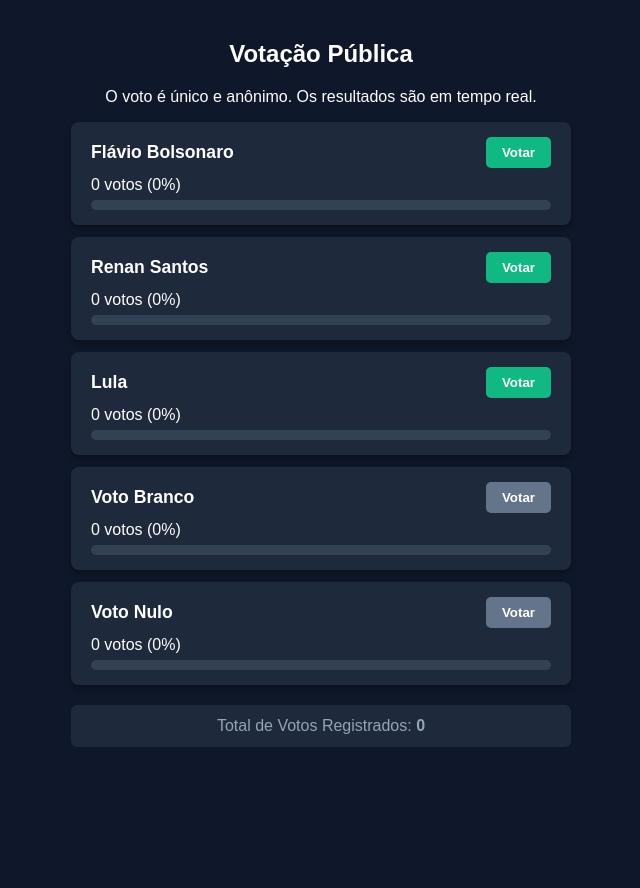
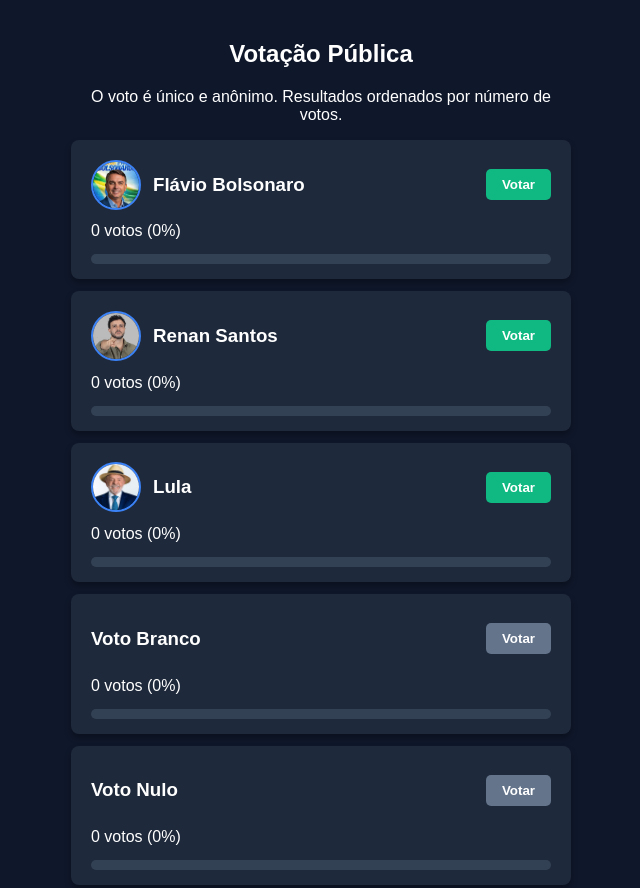
Before and after one commit to Wellfibra/Wellfibra, a plain HTML site: page index.html in a window 1280 px wide. Shown: the top 888 px of the page, without its empty margins (319-959 px from the left). Before the commit the page ends 800 px from the top, so only its background shows below. Drawn offline with Linux system fonts and the light colour scheme; no server answers.

Commit message:
Add files via upload

```diff
--- a/app.js
+++ b/app.js
@@ -8,7 +8,6 @@ import {
   onSnapshot
 } from "https://www.gstatic.com/firebasejs/12.17.1/firebase-firestore.js";
 
-// Suas credenciais do Firebase
 const firebaseConfig = {
   apiKey: "AIzaSyDB76IXhjcjaa7FQVpSiYN4cF-YFcRB2J0",
   authDomain: "sistema-votacao-562ec.firebaseapp.com",
@@ -18,13 +17,12 @@ const firebaseConfig = {
   appId: "1:181737767025:web:5d633486e1a36c417ddbd0"
 };
 
-// Inicializa o Firebase e o Banco de Dados
 const app = initializeApp(firebaseConfig);
 const db = getFirestore(app);
 
 const candidatos = ['flavio', 'renan', 'lula', 'branco', 'nulo'];
 
-// Escuta as alterações no banco de dados em tempo real
+// Escuta as alterações no Firestore em tempo real
 onSnapshot(collection(db, 'votacao'), (snapshot) => {
   let votosTotais = 0;
   const contagemVotos = { flavio: 0, renan: 0, lula: 0, branco: 0, nulo: 0 };
@@ -38,22 +36,41 @@ onSnapshot(collection(db, 'votacao'), (snapshot) => {
     }
   });
 
-  // Atualiza o texto na tela
   document.getElementById('total-geral').innerText = votosTotais;
 
+  // Atualiza as estatísticas e grava a quantidade de votos no atributo do elemento
   candidatos.forEach((id) => {
     const qtdVotos = contagemVotos[id];
     const porcentagem = votosTotais > 0 ? ((qtdVotos / votosTotais) * 100).toFixed(1) : 0;
 
     const spanStats = document.getElementById(`stats-${id}`);
     const barFill = document.getElementById(`bar-${id}`);
+    const cardElement = document.getElementById(`card-${id}`);
 
     if (spanStats) spanStats.innerText = `${qtdVotos} votos (${porcentagem}%)`;
     if (barFill) barFill.style.width = `${porcentagem}%`;
+    if (cardElement) cardElement.setAttribute('data-votos', qtdVotos);
   });
+
+  // Reordena os elementos na tela do mais votado para o menos votado
+  reordenarCandidatos();
 });
 
-// Registra o voto
+function reordenarCandidatos() {
+  const container = document.getElementById('opcoes-votacao');
+  const cards = Array.from(container.getElementsByClassName('card'));
+
+  // Ordenação decrescente com base no atributo data-votos
+  cards.sort((a, b) => {
+    const votosA = parseInt(a.getAttribute('data-votos')) || 0;
+    const votosB = parseInt(b.getAttribute('data-votos')) || 0;
+    return votosB - votosA;
+  });
+
+  // Anexa os cards na nova ordem dentro do container
+  cards.forEach(card => container.appendChild(card));
+}
+
 async function processarVoto(opcao) {
   if (localStorage.getItem('ja_votou') === 'true') {
     alert("Você já registrou seu voto anteriormente!");
@@ -67,21 +84,18 @@ async function processarVoto(opcao) {
   try {
     const docRef = doc(db, 'votacao', opcao);
 
-    // Soma +1 de forma segura no Firebase
     await updateDoc(docRef, {
       votos: increment(1)
     });
 
-    // Trava o navegador do usuário
     localStorage.setItem('ja_votou', 'true');
     verificarVoto();
   } catch (error) {
     console.error("Erro ao votar:", error);
-    alert("Ocorreu um erro ao registrar seu voto. Verifique a conexão.");
+    alert("Ocorreu um erro ao registrar seu voto.");
   }
 }
 
-// Bloqueia a interface para quem já votou
 function verificarVoto() {
   if (localStorage.getItem('ja_votou') === 'true') {
     const msg = document.getElementById('mensagem');
@@ -94,7 +108,6 @@ function verificarVoto() {
   }
 }
 
-// Ativa os cliques nos botões
 candidatos.forEach((id) => {
   const btn = document.getElementById(`btn-${id}`);
   if (btn) {
@@ -102,5 +115,4 @@ candidatos.forEach((id) => {
   }
 });
 
-// Roda a checagem ao abrir a página
 verificarVoto();
--- a/index.html
+++ b/index.html
@@ -8,15 +8,22 @@
     * { box-sizing: border-box; }
     body { font-family: Arial, sans-serif; background: #0f172a; color: #fff; text-align: center; padding: 20px; margin: 0; }
     .container { max-width: 500px; margin: 0 auto; }
-    .card { background: #1e293b; padding: 15px 20px; border-radius: 8px; margin-bottom: 12px; text-align: left; box-shadow: 0 4px 6px rgba(0,0,0,0.3); }
-    .card-header { display: flex; justify-content: space-between; align-items: center; margin-bottom: 8px; }
+
+    /* Layout do Card com Foto */
+    .card { background: #1e293b; padding: 15px 20px; border-radius: 8px; margin-bottom: 12px; text-align: left; box-shadow: 0 4px 6px rgba(0,0,0,0.3); display: flex; flex-direction: column; gap: 8px; }
+    .card-info { display: flex; align-items: center; justify-content: space-between; }
+    .card-perfil { display: flex; align-items: center; gap: 12px; }
+    .foto-candidato { width: 50px; height: 50px; border-radius: 50%; object-fit: cover; border: 2px solid #3b82f6; }
     .card-header h3 { margin: 0; font-size: 1.1rem; }
+
     button { background: #10b981; color: white; border: none; padding: 8px 16px; border-radius: 5px; cursor: pointer; font-weight: bold; }
     button:hover { background: #059669; }
     .btn-secundario { background: #64748b; }
     .btn-secundario:hover { background: #475569; }
+
     .progress-bar-bg { background: #334155; border-radius: 6px; height: 10px; overflow: hidden; width: 100%; margin-top: 6px; }
     .progress-bar-fill { background: #3b82f6; height: 100%; width: 0%; transition: width 0.4s ease; }
+
     #mensagem { font-size: 1.1rem; margin-top: 15px; font-weight: bold; color: #f59e0b; }
     .total-votos { font-size: 1rem; color: #94a3b8; margin-top: 20px; background: #1e293b; padding: 12px; border-radius: 6px; }
   </style>
@@ -25,40 +32,51 @@
 
   <div class="container">
     <h2>Votação Pública</h2>
-    <p>O voto é único e anônimo. Os resultados são em tempo real.</p>
+    <p>O voto é único e anônimo. Resultados ordenados por número de votos.</p>
 
     <div id="mensagem"></div>
 
+    <!-- Container onde a lista de candidatos será reordenada -->
     <div id="opcoes-votacao">
-      <div class="card">
-        <div class="card-header">
-          <h3>Flávio Bolsonaro</h3>
+
+      <div class="card" id="card-flavio" data-votos="0">
+        <div class="card-info">
+          <div class="card-perfil">
+            <img src="Flavio.png" alt="Flávio Bolsonaro" class="foto-candidato">
+            <h3>Flávio Bolsonaro</h3>
+          </div>
           <button id="btn-flavio">Votar</button>
         </div>
         <span id="stats-flavio">0 votos (0%)</span>
         <div class="progress-bar-bg"><div class="progress-bar-fill" id="bar-flavio"></div></div>
       </div>
 
-      <div class="card">
-        <div class="card-header">
-          <h3>Renan Santos</h3>
+      <div class="card" id="card-renan" data-votos="0">
+        <div class="card-info">
+          <div class="card-perfil">
+            <img src="Renan.png" alt="Renan Santos" class="foto-candidato">
+            <h3>Renan Santos</h3>
+          </div>
           <button id="btn-renan">Votar</button>
         </div>
         <span id="stats-renan">0 votos (0%)</span>
         <div class="progress-bar-bg"><div class="progress-bar-fill" id="bar-renan"></div></div>
       </div>
 
-      <div class="card">
-        <div class="card-header">
-          <h3>Lula</h3>
+      <div class="card" id="card-lula" data-votos="0">
+        <div class="card-info">
+          <div class="card-perfil">
+            <img src="Lula.png" alt="Lula" class="foto-candidato">
+            <h3>Lula</h3>
+          </div>
           <button id="btn-lula">Votar</button>
         </div>
         <span id="stats-lula">0 votos (0%)</span>
         <div class="progress-bar-bg"><div class="progress-bar-fill" id="bar-lula"></div></div>
       </div>
 
-      <div class="card">
-        <div class="card-header">
+      <div class="card" id="card-branco" data-votos="0">
+        <div class="card-info">
           <h3>Voto Branco</h3>
           <button id="btn-branco" class="btn-secundario">Votar</button>
         </div>
@@ -66,14 +84,15 @@
         <div class="progress-bar-bg"><div class="progress-bar-fill" id="bar-branco" style="background:#64748b;"></div></div>
       </div>
 
-      <div class="card">
-        <div class="card-header">
+      <div class="card" id="card-nulo" data-votos="0">
+        <div class="card-info">
           <h3>Voto Nulo</h3>
           <button id="btn-nulo" class="btn-secundario">Votar</button>
         </div>
         <span id="stats-nulo">0 votos (0%)</span>
         <div class="progress-bar-bg"><div class="progress-bar-fill" id="bar-nulo" style="background:#64748b;"></div></div>
       </div>
+
     </div>
 
     <div class="total-votos">
```
Also changed, not shown: Flavio.png (added), Lula.png (added), Renan.png (added).
